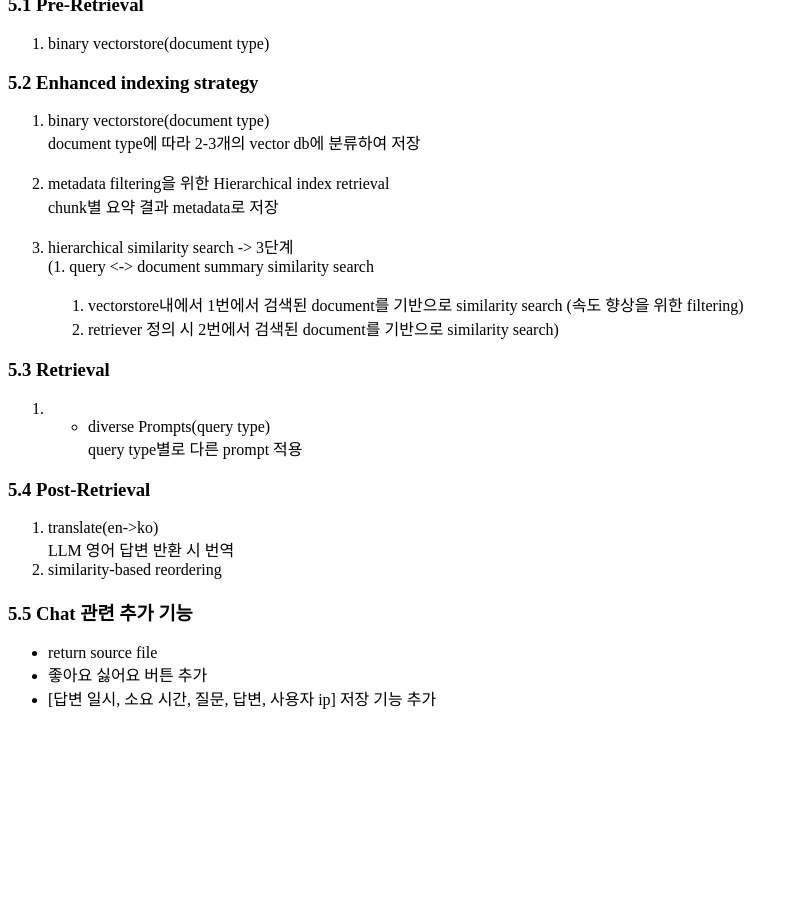
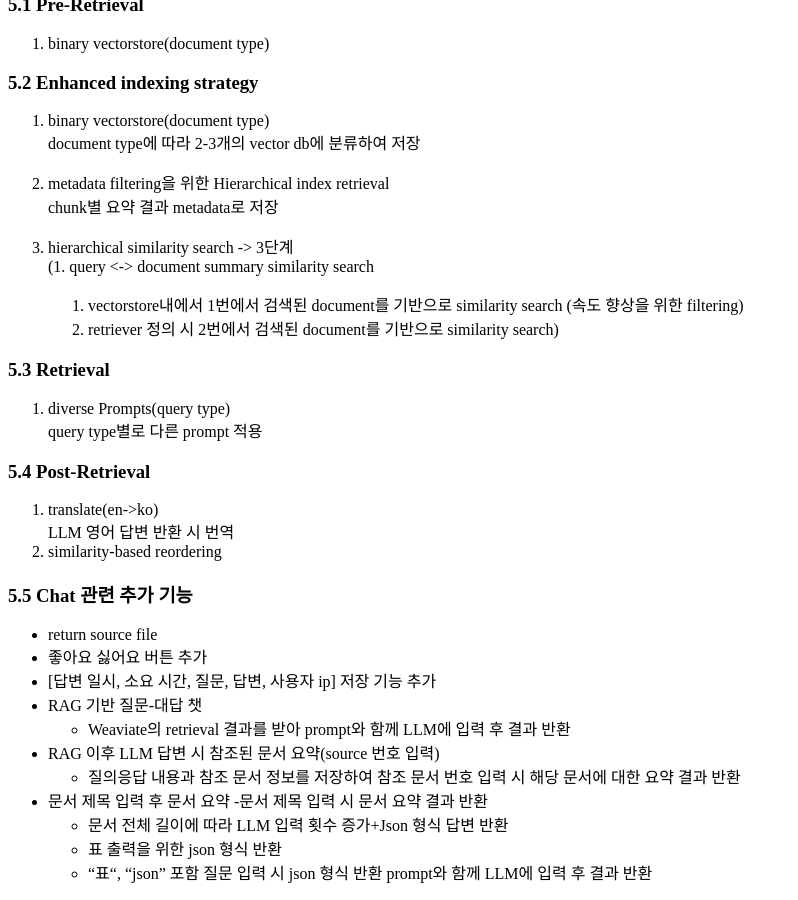
Before and after one commit to finddme/finddme.github.io, a Jekyll site: the page built from _posts/2024-01-02-rag.md, in a window 1280 px wide and 900 px high, scrolled down 1099 px. Shown: the whole window, without its empty margins (0-798 px from the left). Built offline with Jekyll 4.4.1, drawn with Linux system fonts in a browser that asks for light colours; before the commit the page ends 1825 px from its top, so only the background shows below that.

Commit message:
Update 2024-01-02-rag.md

```diff
--- a/_posts/2024-01-02-rag.md
+++ b/_posts/2024-01-02-rag.md
@@ -116,7 +116,7 @@ tag: Development
    3. retriever 정의 시 2번에서 검색된 document를 기반으로 similarity search)<br>
 
 ### 5.3 Retrieval
-1. - diverse Prompts(query type)<br>
+1. diverse Prompts(query type)<br>
   query type별로 다른 prompt 적용
 
 ### 5.4 Post-Retrieval
@@ -128,3 +128,13 @@ tag: Development
 - return source file
 - 좋아요 싫어요 버튼 추가
 - [답변 일시, 소요 시간, 질문, 답변, 사용자 ip] 저장 기능 추가
+- RAG 기반 질문-대답 챗 <br>
+  - Weaviate의 retrieval 결과를 받아 prompt와 함께 LLM에 입력 후 결과 반환<br>
+- RAG 이후 LLM 답변 시 참조된 문서 요약(source 번호 입력) <br>
+  - 질의응답 내용과 참조 문서 정보를 저장하여 참조 문서 번호 입력 시 해당 문서에 대한 요약 결과 반환<br>
+
+- 문서 제목 입력 후 문서 요약
+  -문서 제목 입력 시 문서 요약 결과 반환
+  - 문서 전체 길이에 따라 LLM 입력 횟수 증가+Json 형식 답변 반환
+  - 표 출력을 위한 json 형식 반환
+  - “표“, “json” 포함 질문 입력 시 json 형식 반환 prompt와 함께 LLM에 입력 후 결과 반환
```
